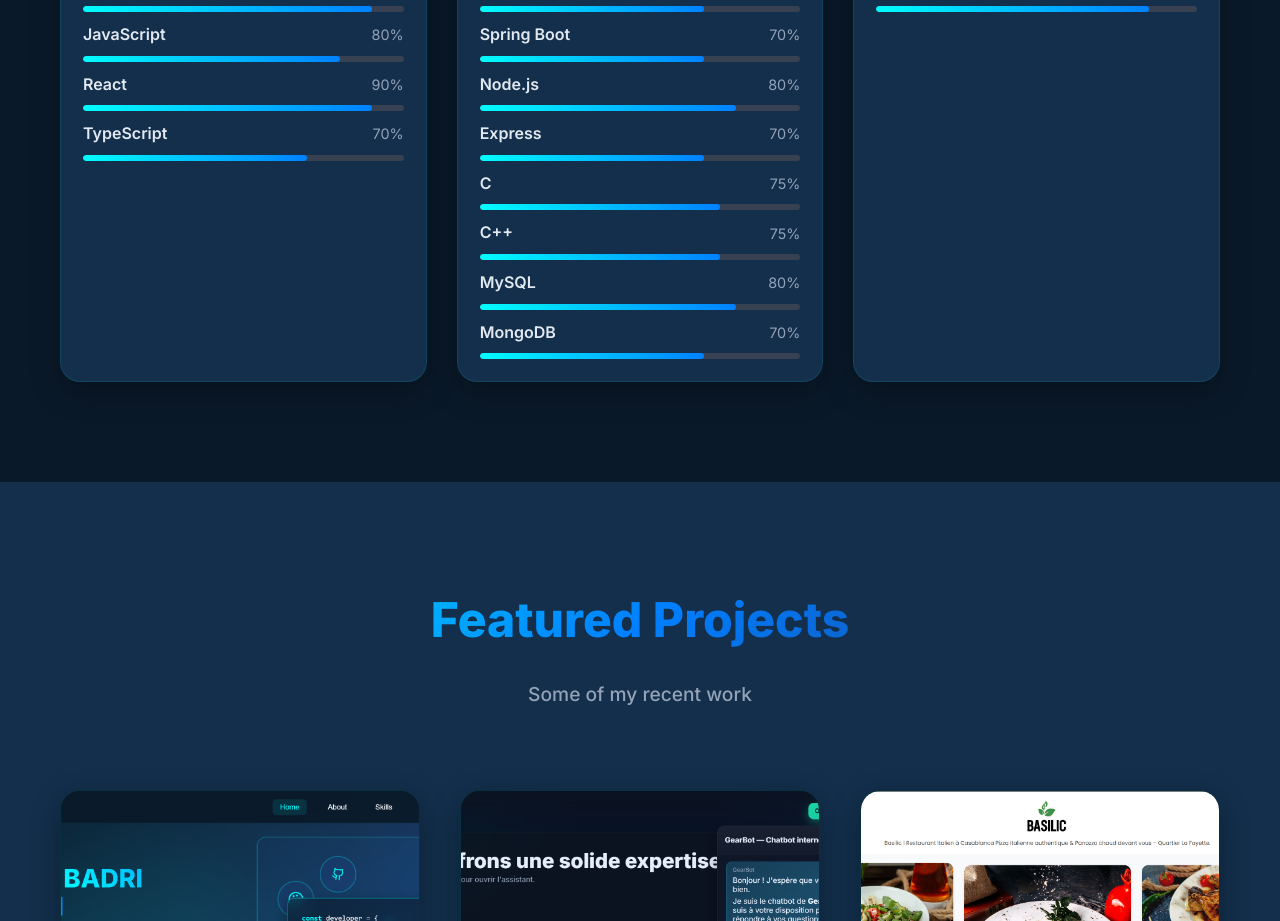
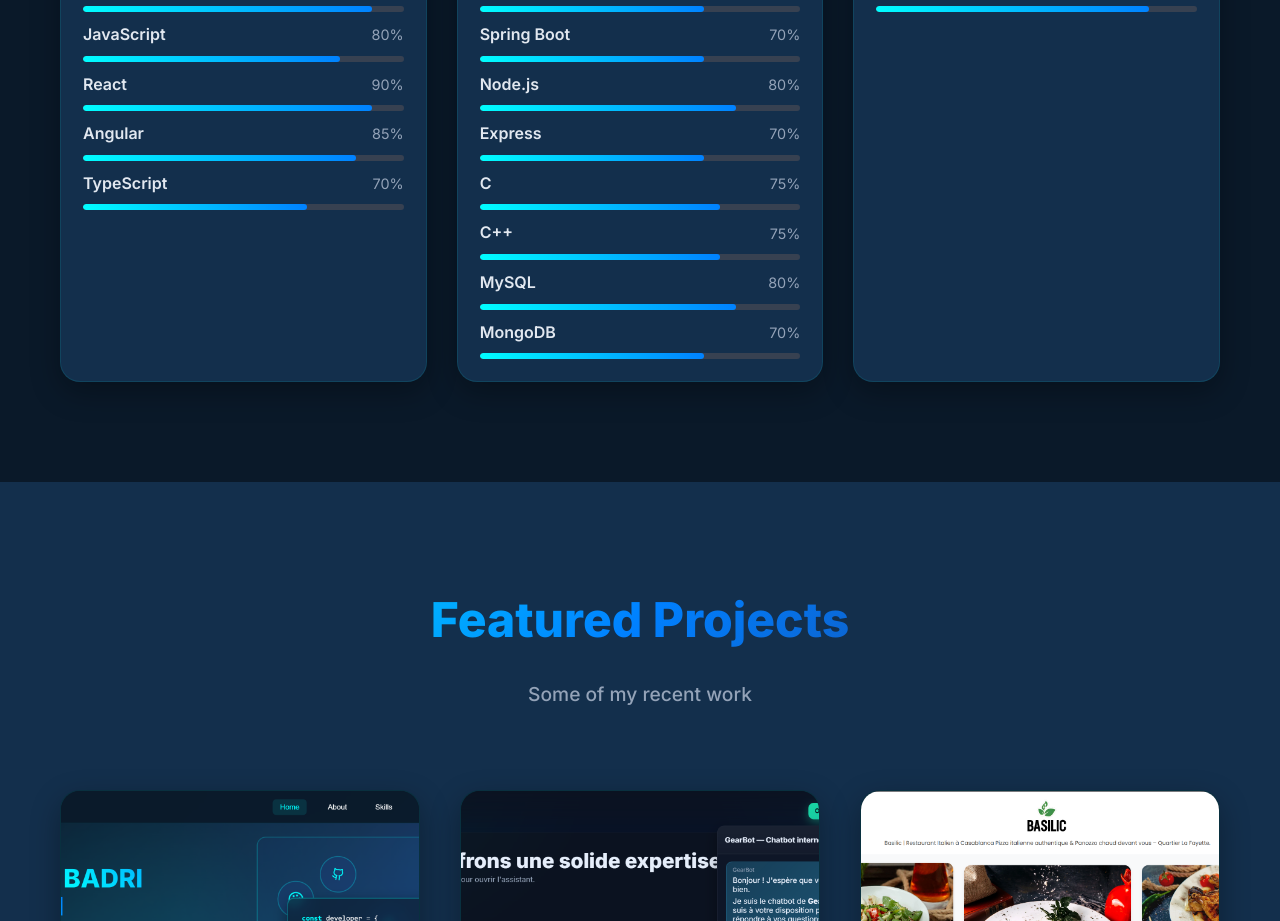
Before and after one commit to Wissal-badri/Portify, a React (Create React App) app: page / in a window 1280 px wide. Shown: the part 2260-3181 px from the top of the page. Built offline with nearby package versions, Linux system fonts and the light colour scheme.

Commit message:
skills update

```diff
--- a/src/App.tsx
+++ b/src/App.tsx
@@ -56,6 +56,7 @@ const App: React.FC = () => {
     { name: "CSS", level: 90, category: "frontend" },
     { name: "JavaScript", level: 80, category: "frontend" },
     { name: "React", level: 90, category: "frontend" },
+    { name: "Angular", level: 85, category: "frontend" },
     { name: "TypeScript", level: 70, category: "frontend" },
 
     // C Languages
```
